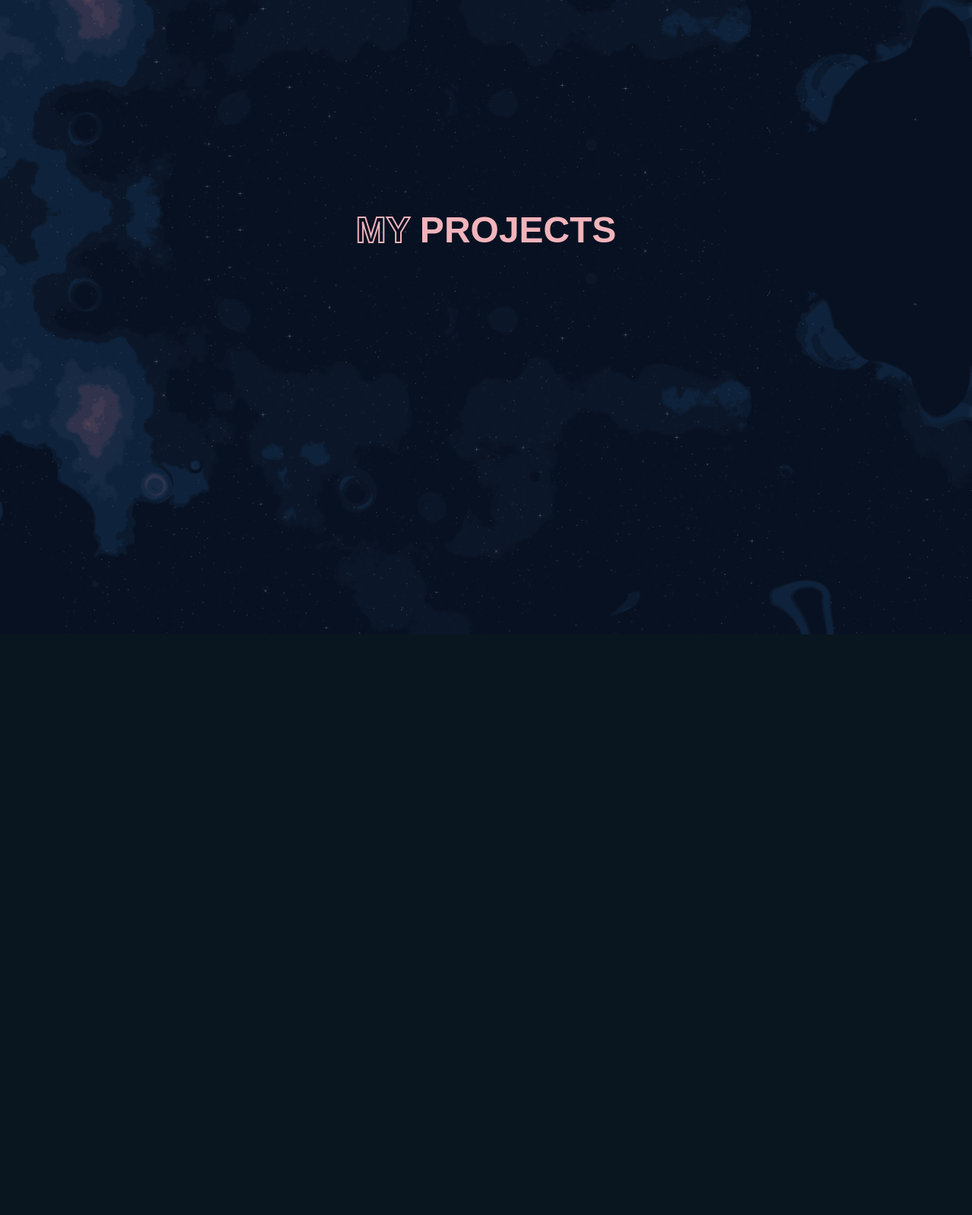
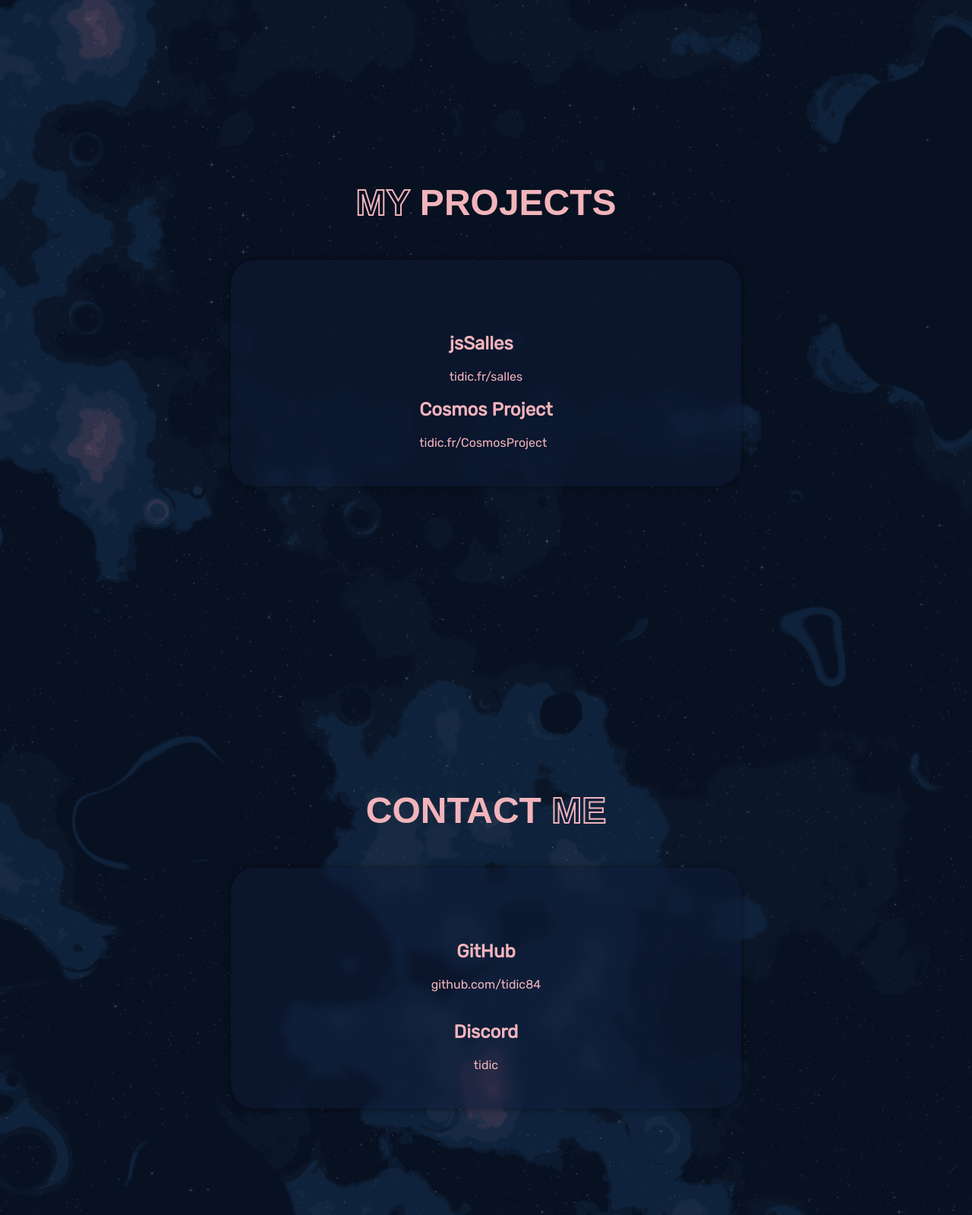
Before and after one commit to tidic84/tidic84.github.io, a PHP site: page / in a window 1280 px wide. Shown: the part 1860-3459 px from the top of the page at 76% size. Before the commit the page ends 2695 px from the top, so only its background shows below. Run offline with PHP 8.4, Linux system fonts and the light colour scheme.

Commit message:
from server

```diff
--- a/css/index-style.css
+++ b/css/index-style.css
@@ -212,8 +212,8 @@ h1 span {
     align-items: center;
     flex-direction: column;
     margin: 3rem 2rem;
-    padding: 2rem;
-    border-radius: 1rem;
+    padding: 1rem;
+    border-radius: 2rem;
     background-color: #101b387e;
     box-shadow: 0 0 10px rgba(0, 0, 0, 0.5);
     transition: 0.3s ease;
@@ -225,7 +225,8 @@ h1 span {
 
 .text {
     font-size: 30px;
-    margin: 2rem 2rem;
+    margin-left: 2rem;
+    margin-right: 2rem;
 }
 
 /*
--- a/index.html
+++ b/index.html
@@ -39,7 +39,7 @@
                 <h1>ABOUT <span>ME</span></h1>
                 <div class="card">
                     <p class="text">
-                        Hi ! My nickname is Tidic I am a 18 years old student in computer science at the University of Avignon. I'm passionate about new technologies and IT.
+                        Hi ! My nickname is Tidic I am a student in computer science at the University of Avignon. I'm passionate about new technologies and IT.
                         <br><br>
                         I've loved computers ever since I was a kid, because I grew up with them. I've done multiple projects in various fields, which have given me a few skills and a grounding in many areas.
                         I love creating, from video editing to games. I'm currently interested in AI and VR.
@@ -52,6 +52,32 @@
         <section id="projects">
             <div class="container reveal">
                 <h1><span>MY</span> PROJECTS</h1>
+                <div class="card">
+                    <p class ="text">
+                        <div class="project">
+                            <h2>jsSalles</h2>
+                            <a href="https://tidic.fr/salles">tidic.fr/salles</a>
+                        </div>
+                        <div class="project">
+                            <h2>Cosmos Project</h2>
+                            <a href="https://tidic.fr/cosmos">tidic.fr/CosmosProject</a>
+                        </div>
+                    </p>
+                </div>
+            </div>
+        </section>
+        <section id="contact">
+            <div class="container reveal">
+                <h1>CONTACT <span>ME</span></h1>
+                <div class="card">
+                    <p class="text">
+                        <h2>GitHub</h2>
+                        <a href="https://github.com/tidic84">github.com/tidic84</a>
+                        <br>
+                        <h2>Discord</h2>
+                        tidic
+                    </p>
+                </div>
             </div>
         </section>
 
```
